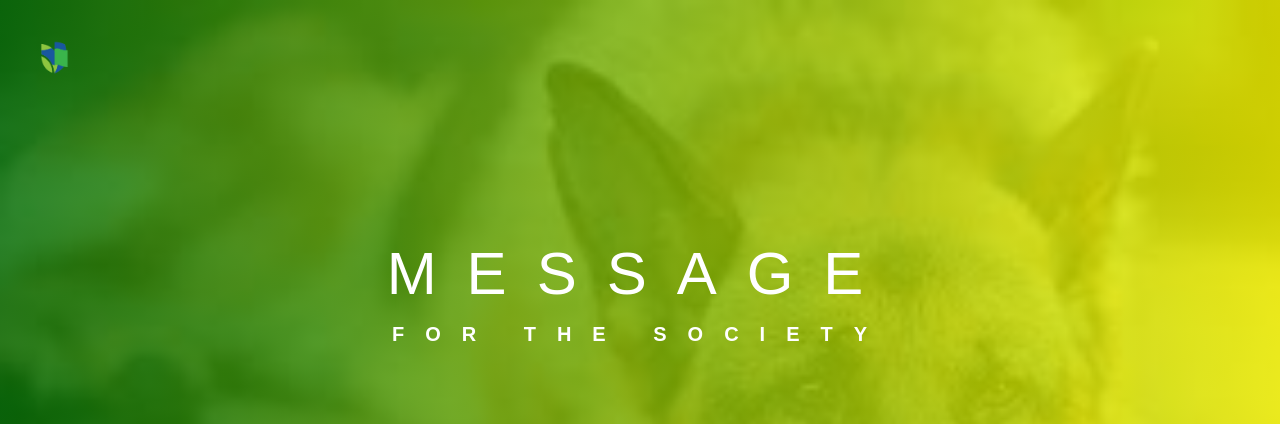
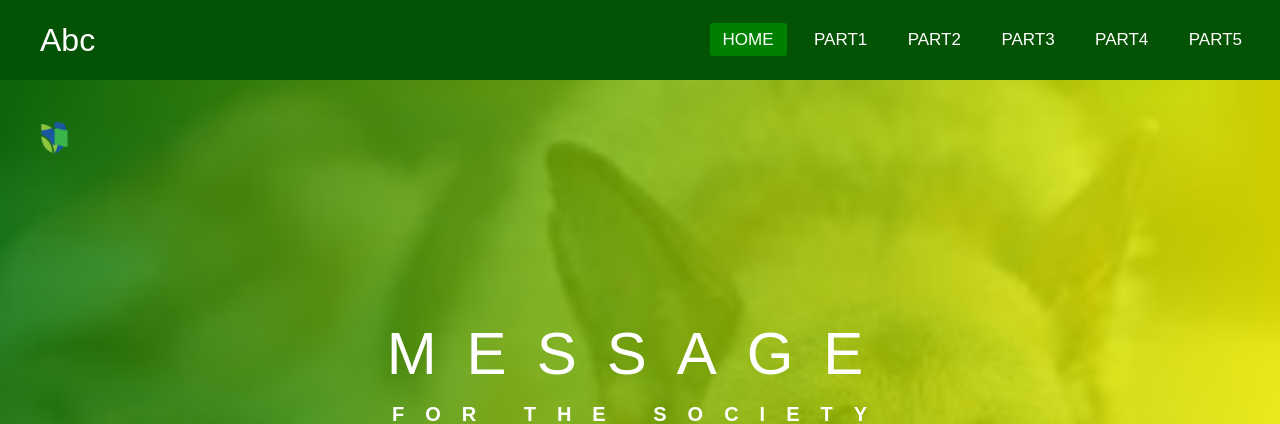
Before and after one commit to sathsaranigithub/new_project, a PHP site: page /message.html in a window 1280 px wide. Shown: the top 424 px of the page. Run offline with PHP 8.4, Linux system fonts and the light colour scheme; some libraries are stand-ins or nearby versions.

Commit message:
add nav bar

```diff
--- a/message.html
+++ b/message.html
@@ -5,9 +5,26 @@
     <meta http-equiv="X-UA-Compatible" content="IE=edge">
     <meta name="viewport" content="width=device-width, initial-scale=1.0">
     <link rel="stylesheet" href="./messagestyle.css">
+    <link rel="stylesheet" href="https://cdnjs.cloudflare.com/ajax/libs/font-awesome/4.7.0/css/font-awesome.min.css">
+    <link rel="stylesheet" href="https://cdn.jsdelivr.net/gh/devicons/devicon@v2.12.0/devicon.min.css">
     <title>Message for the society</title>
 </head>
 <body>
+    <nav>
+        <input type="checkbox" id="check">
+        <label for="check" class="checkbtn">
+            <i class="fa fa-bars"></i>
+        </label>
+        <label class="logo">Abc</label>
+        <ul>
+            <li><a class="active" href="./mainpagemodify.html">home</a></li>
+            <li><a href="#">part1</a></li>
+            <li><a href="#">part2</a></li>
+            <li><a href="#">part3</a></li>
+            <li><a href="#">part4</a></li>
+            <li><a href="#">part5</a></li>
+        </ul>
+    </nav>
     <header class="header">
         <div class="logo-box">
             <img src="./img/logo.png" alt="logo" class="logo">
--- a/messagestyle.css
+++ b/messagestyle.css
@@ -9,6 +9,58 @@ body {
   font-size: 16px;
   line-height: 1.7;
   color: #000;
+}
+nav {
+  background: rgb(4, 83, 4);
+  height: 80px;
+  width: 100%;
+}
+
+label.logo {
+  color: white;
+  font-size: 32px;
+  line-height: 80px;
+  padding: 0 40px;
+}
+
+nav ul {
+  float: right;
+  margin-right: 20px;
+}
+
+nav ul li {
+  display: inline-block;
+  line-height: 80px;
+  margin: 0 5px;
+}
+
+nav ul li a {
+  color: white;
+  font-size: 17px;
+  padding: 7px 13px;
+  border-radius: 3px;
+  text-transform: uppercase;
+  text-decoration: none;
+}
+
+a.active,
+a:hover {
+  background: green;
+  transition: 0.5s;
+}
+
+.checkbtn {
+  font-size: 30px;
+  color: white;
+  float: right;
+  line-height: 80px;
+  margin-right: 40px;
+  cursor: pointer;
+  display: none;
+}
+
+#check {
+  display: none;
 }
 .header {
   height: 95vh;
```
